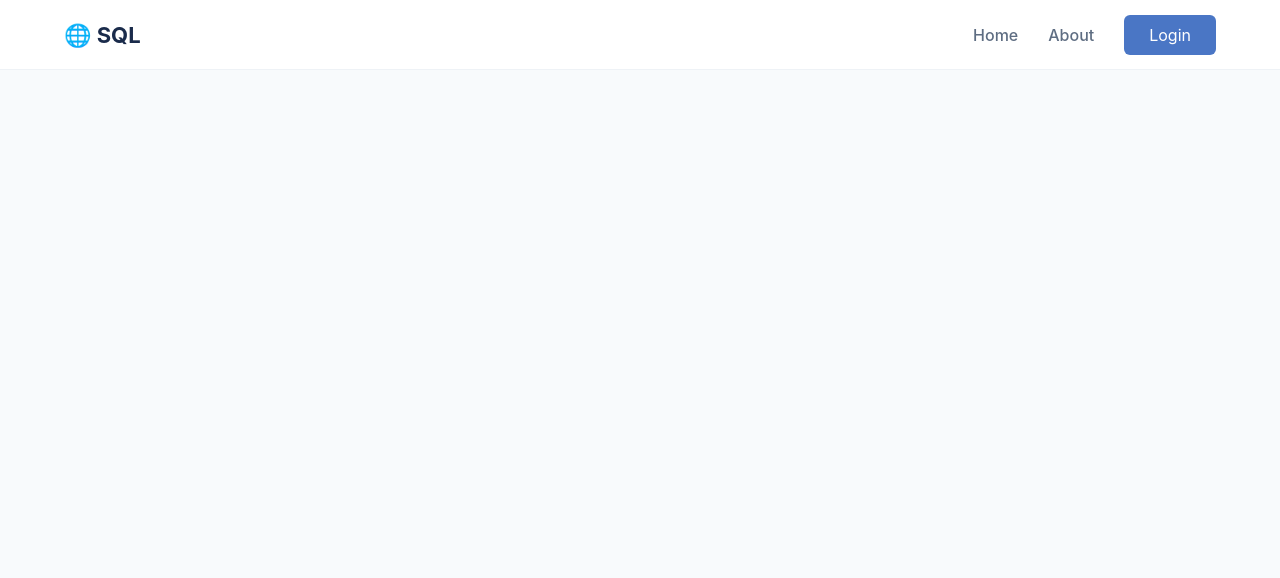
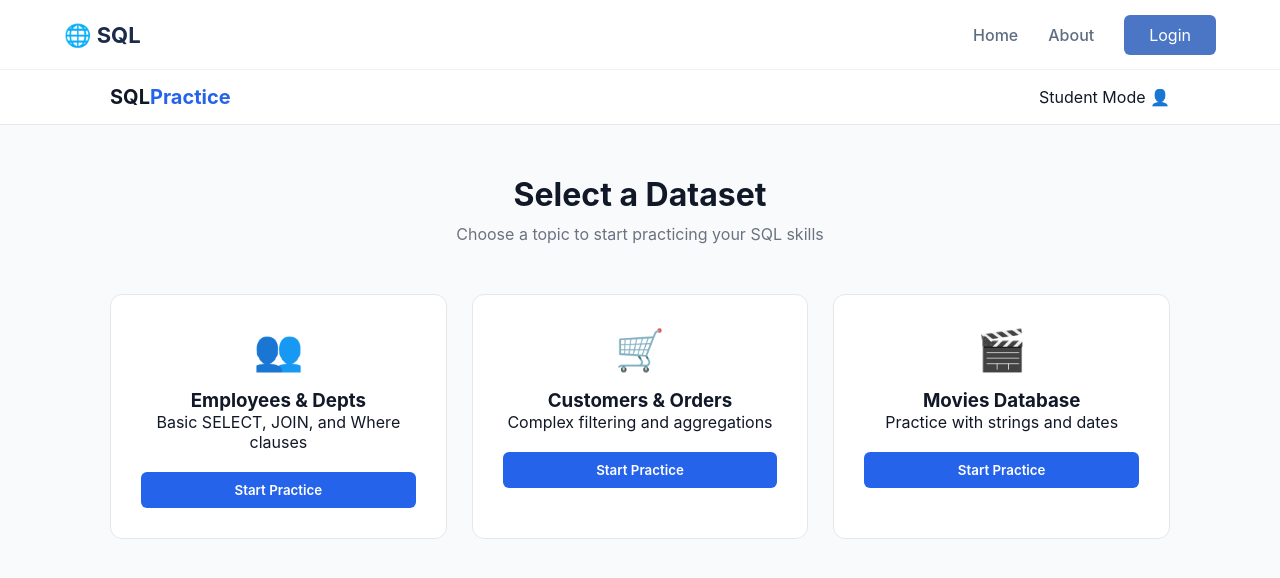
Before and after one commit to OlgaLishko2/SQL-Auto-Grader-Lite-APP, a React (Create React App) app: page /teacher-dashboard in a window 1280 px wide. Shown: the top 578 px of the page. Built offline with nearby package versions, Linux system fonts and the light colour scheme.

Commit message:
feature:teacherDashBoard

```diff
--- a/src/App.js
+++ b/src/App.js
@@ -4,6 +4,7 @@ import Home from "./components/home/Home";
 import Register from "./components/register/Register";
 import Login from "./components/login/Login";
 import About from "./components/about/About";
+import TeacherDashboard from "./components/teacherDashboard/TeacherDashboard";
 import "./App.css";
 
 function App() {
@@ -25,6 +26,7 @@ function App() {
           <Routes>
             <Route path="/" element={<Home />} />
             <Route path="/register" element={<Register />} />
+            <Route path="/teacher-dashboard" element={<TeacherDashboard />} />
             <Route path="/login" element={<Login />} />
             <Route path="/about" element={<About />} />
           </Routes>
--- /dev/null
+++ b/src/components/teacherDashboard/TeacherDashboard.css
@@ -0,0 +1,42 @@
+.st-wrapper { background: #f9fafb; min-height: 100vh; font-family: 'Inter', sans-serif; color: #111827; }
+
+.st-nav { background: #fff; border-bottom: 1px solid #e5e7eb; padding: 15px 0; }
+.st-container { max-width: 1100px; margin: 0 auto; padding: 0 20px; }
+.st-nav .st-container { display: flex; justify-content: space-between; align-items: center; }
+
+.st-logo { font-size: 20px; font-weight: 700; }
+.st-logo span { color: #2563eb; }
+
+.st-header { text-align: center; margin: 50px 0; }
+.st-header h1 { font-size: 32px; margin-bottom: 10px; }
+.st-header p { color: #6b7280; }
+
+.st-grid { display: grid; grid-template-columns: repeat(auto-fill, minmax(300px, 1fr)); gap: 25px; }
+
+.st-card {
+  background: #fff; border: 1px solid #e5e7eb; border-radius: 12px;
+  padding: 30px; text-align: center; cursor: pointer; transition: 0.2s;
+}
+.st-card:hover { transform: translateY(-5px); box-shadow: 0 10px 20px rgba(0,0,0,0.05); border-color: #2563eb; }
+.st-card-icon { font-size: 40px; margin-bottom: 15px; }
+
+.st-btn-select {
+  margin-top: 20px; background: #2563eb; color: #fff; border: none;
+  padding: 10px 20px; border-radius: 6px; font-weight: 600; width: 100%;
+}
+
+/* Editor Style */
+.st-btn-back { background: none; border: none; color: #2563eb; cursor: pointer; margin-bottom: 20px; font-weight: 600; }
+
+.st-workspace { display: grid; gap: 20px; }
+.st-task-card, .st-editor-card { background: #fff; padding: 25px; border-radius: 12px; border: 1px solid #e5e7eb; }
+
+.editor-header { font-weight: 700; margin-bottom: 10px; color: #374151; }
+.st-sql-area {
+  width: 100%; height: 150px; background: #1f2937; color: #10b981;
+  font-family: 'Courier New', monospace; padding: 15px; border-radius: 8px; border: none; resize: none;
+}
+.st-btn-run {
+  background: #10b981; color: white; border: none; padding: 12px 25px;
+  border-radius: 6px; margin-top: 15px; font-weight: 700; cursor: pointer; float: right;
+}
--- /dev/null
+++ b/src/components/teacherDashboard/TeacherDashboard.js
@@ -0,0 +1,65 @@
+import React, { useState } from "react";
+import "./TeacherDashboard.css";
+
+const StudentDashboard = () => {
+  const [selectedDataset, setSelectedDataset] = useState(null);
+
+  // Моковые данные (потом заменим на Firestore)
+  const datasets = [
+    { id: 1, name: "Employees & Depts", desc: "Basic SELECT, JOIN, and Where clauses", icon: "👥" },
+    { id: 2, name: "Customers & Orders", desc: "Complex filtering and aggregations", icon: "🛒" },
+    { id: 3, name: "Movies Database", desc: "Practice with strings and dates", icon: "🎬" }
+  ];
+
+  return (
+    <div className="st-wrapper">
+      <nav className="st-nav">
+        <div className="st-container">
+          <div className="st-logo">SQL<span>Practice</span></div>
+          <div className="st-user">Student Mode 👤</div>
+        </div>
+      </nav>
+
+      <main className="st-container st-content">
+        {!selectedDataset ? (
+          <>
+            <header className="st-header">
+              <h1>Select a Dataset</h1>
+              <p>Choose a topic to start practicing your SQL skills</p>
+            </header>
+
+            <div className="st-grid">
+              {datasets.map(ds => (
+                <div key={ds.id} className="st-card" onClick={() => setSelectedDataset(ds)}>
+                  <div className="st-card-icon">{ds.icon}</div>
+                  <h3>{ds.name}</h3>
+                  <p>{ds.desc}</p>
+                  <button className="st-btn-select">Start Practice</button>
+                </div>
+              ))}
+            </div>
+          </>
+        ) : (
+          <div className="st-editor-view">
+            <button className="st-btn-back" onClick={() => setSelectedDataset(null)}>← Back to Datasets</button>
+
+            <div className="st-workspace">
+              <div className="st-task-card">
+                <h3>Task: {selectedDataset.name}</h3>
+                <p>Write a query to find all records where ID is greater than 10.</p>
+              </div>
+
+              <div className="st-editor-card">
+                <div className="editor-header">SQL Editor</div>
+                <textarea placeholder="SELECT * FROM table..." className="st-sql-area"></textarea>
+                <button className="st-btn-run">Run Query</button>
+              </div>
+            </div>
+          </div>
+        )}
+      </main>
+    </div>
+  );
+};
+
+export default StudentDashboard;
```
